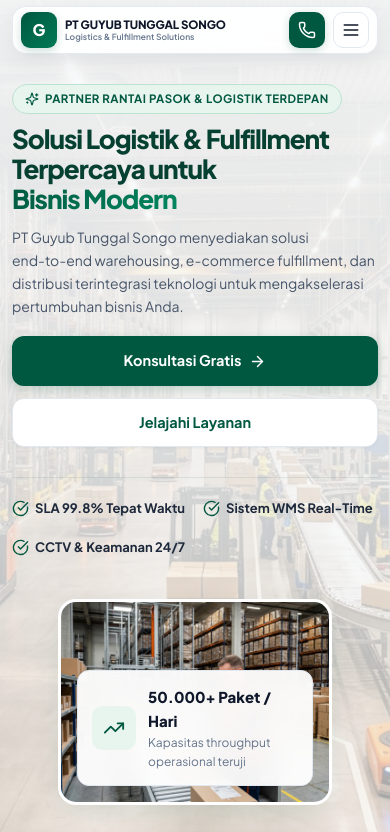
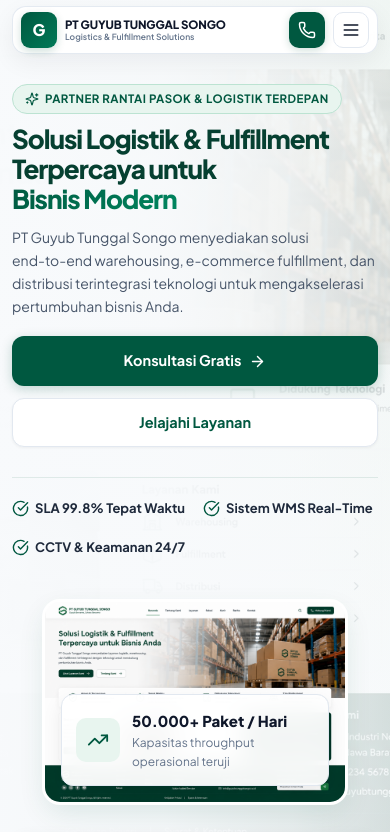
Before and after one commit to dhanielomarthinz-130/pt-guyub-tunggal-songo, a Next.js app: page / in a window 390 px wide. Shown: the top 832 px of the page. Built offline with nearby package versions, Linux system fonts and the light colour scheme.

Commit message:
Revert background and images to original soft aesthetic

```diff
--- a/app/globals.css
+++ b/app/globals.css
@@ -460,9 +460,9 @@
   width: 100%;
   height: 100%;
   object-fit: cover;
-  object-position: center right;
-  opacity: 0.72;
-  filter: contrast(1.08) brightness(0.96);
+  object-position: center;
+  opacity: 0.18;
+  filter: contrast(1.05);
 }
 
 .hero-gradient-overlay {
@@ -470,10 +470,10 @@
   inset: 0;
   background: linear-gradient(
     90deg,
-    rgba(248, 250, 252, 0.94) 0%,
-    rgba(248, 250, 252, 0.84) 38%,
-    rgba(248, 250, 252, 0.42) 68%,
-    rgba(248, 250, 252, 0.1) 100%
+    rgba(248, 250, 252, 0.98) 0%,
+    rgba(248, 250, 252, 0.92) 42%,
+    rgba(248, 250, 252, 0.65) 75%,
+    rgba(248, 250, 252, 0.25) 100%
   );
 }
 
@@ -1050,20 +1050,6 @@
     padding-bottom: 44px;
   }
 
-  .hero-bg-media {
-    opacity: 0.55;
-    object-position: center;
-  }
-
-  .hero-gradient-overlay {
-    background: linear-gradient(
-      180deg,
-      rgba(248, 250, 252, 0.92) 0%,
-      rgba(248, 250, 252, 0.78) 50%,
-      rgba(248, 250, 252, 0.35) 100%
-    );
-  }
-
   .hero-title {
     font-size: 26px;
     line-height: 1.15;
--- a/app/page.tsx
+++ b/app/page.tsx
@@ -71,7 +71,7 @@
             ========================================= */}
         <section className="hero-section">
           <Image
-            src="/warehouse-bg.jpg"
+            src="/hero-warehouse.png"
             alt="Pusat Logistik dan Pergudangan Modern PT Guyub Tunggal Songo"
             fill
             priority
@@ -124,7 +124,7 @@
               {/* Right Column: Hero Visual Card */}
               <div className="hero-card-preview">
                 <Image
-                  src="/fulfillment-card.jpg"
+                  src="/hero-warehouse.png"
                   alt="Operasional Pergudangan PT Guyub Tunggal Songo"
                   width={640}
                   height={420}
```
Also changed, not shown: public/fulfillment-card.jpg (deleted), public/warehouse-bg.jpg (deleted).
